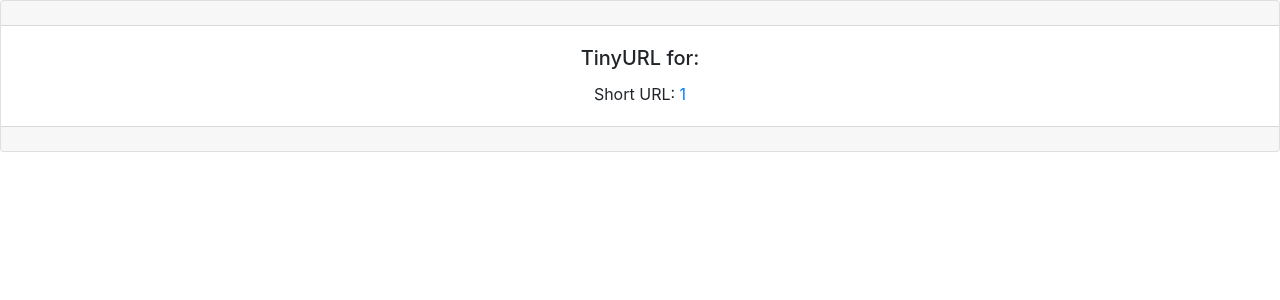
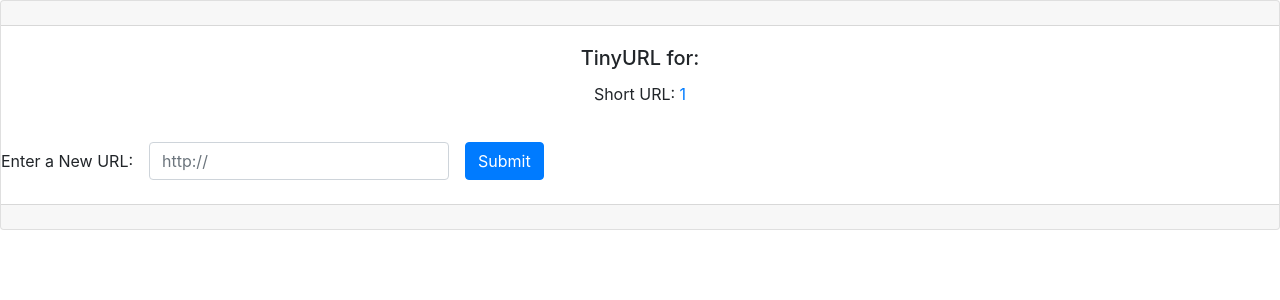
Before and after one commit to claraisley/tinyapp, a Node server app: page /urls/1 in a window 1280 px wide. Shown: the part 56-356 px from the top of the page. Run offline with Node 20, Linux system fonts and the light colour scheme; some libraries are stand-ins or nearby versions.

Commit message:
Implemented push request to change the url of a given shorturl

```diff
--- a/expressServer.js
+++ b/expressServer.js
@@ -25,9 +25,7 @@ function generateRandomString() {
 };
 
 app.post("/urls/:shortURL/delete", (req, res) => {
-
   const value = req.params.shortURL;
-
   delete urlDatabase[value];
   res.redirect(`/urls/`);
 })
@@ -71,6 +69,11 @@ app.get("/hello", (req, res) => {
   res.send("<html><body>Hello <b>World</b></body></html>\n");
 });
 
+app.post("/urls/:shortURL", (req, res) => {
+  const value = req.params.shortURL;
+  urlDatabase[value] = req.body.longURL;
+  res.redirect("/urls")
+})
 app.listen(PORT, () => {
   console.log(`Example app listening on port ${PORT}!`);
 });
--- a/views/urls_index.ejs
+++ b/views/urls_index.ejs
@@ -19,6 +19,7 @@
         <tr>
           <th scope="col">Short URL</th>
           <th scope="col">Long URL</th>
+          <th scope="col">Edit</th>
           <th scope="col">Delete</th>
         </tr>
       </thead>
@@ -28,6 +29,10 @@
             <td><%= url %></td>
 
             <td><%= urls[url] %></td>
+            <td>
+                <button onclick="window.location.href = 'urls/<%= url %>'">Edit</button>
+
+            </td>
             <td>
               <form method="POST" action="/urls/<%= url %>/delete">
                 <button type="submit" class="btn btn-primary">Delete</button>
--- a/views/urls_show.ejs
+++ b/views/urls_show.ejs
@@ -16,6 +16,13 @@
         <h5 class="card-title">TinyURL for: <%= longURL %></h5>
         <p class="card-text">Short URL: <a href="/u/<%= shortURL %>"><%= shortURL %></a></p>
       </div>
+      <form class="form-inline" action="/urls/<%= shortURL %>" method="POST">
+        <div class="form-group mb-2">
+          <label for="New longURL">Enter a New URL:</label>
+          <input class="form-control" type="text" name="longURL" placeholder="http://" style="width: 300px; margin: 1em">
+          <button type="submit" class="btn btn-primary">Submit</button>
+        </div>
+      </form>
     <div class="card-footer text-muted"></div>
   </div>
   <!-- Bootstrap JS -->
```
